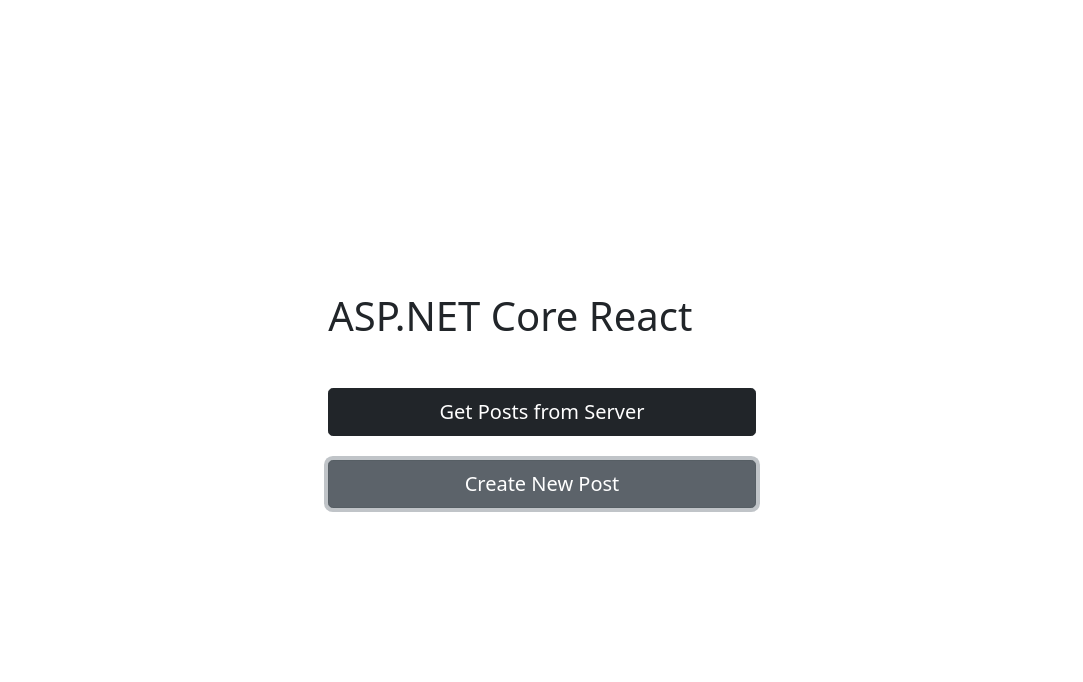
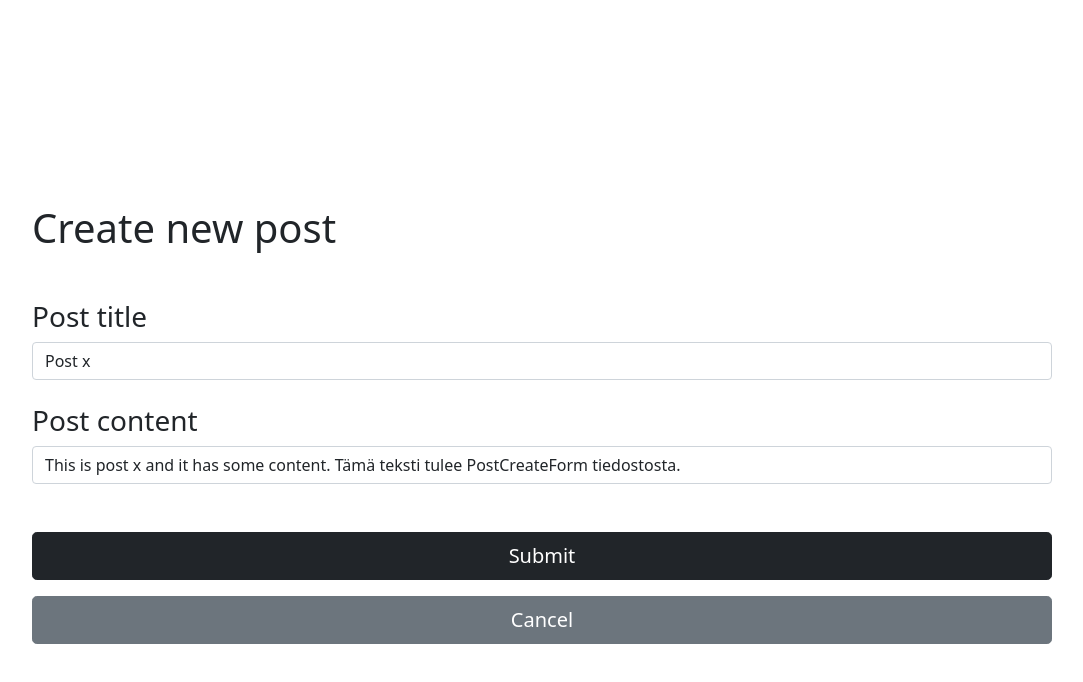
Before and after one commit to mika1407/reactclient, a React (Create React App) app: page / in a window 1280 px wide. Both pictures are taken after a click on the button "Create New Post". Shown: the top 682 px of the page, without its empty margins (98-1181 px from the left). Built offline with nearby package versions, Linux system fonts and the light colour scheme.

Commit message:
ongelma post toiminnossa?

```diff
--- a/package.json
+++ b/package.json
@@ -14,7 +14,7 @@
     "web-vitals": "^2.1.4"
   },
   "scripts": {
-    "start": "react-scripts start",
+    "start": "cross-env BROWSER='msedge.exe' react-scripts start",
     "build": "react-scripts build",
     "test": "react-scripts test",
     "eject": "react-scripts eject"
--- a/src/App.js
+++ b/src/App.js
@@ -1,8 +1,10 @@
 import React, { useState } from "react";
 import Constants from "./utilities/Constants";
+import PostCreateForm from "./components/PostCreateForm";
 
-function App() {
+export default function App() {
   const [posts, setPosts] = useState([]);
+  const [showingCreateNewPostForm, setShowingCreateNewPostForm] = useState(false);
 
   function getPosts() {
     const url = Constants.API_URL_GET_ALL_POSTS;
@@ -12,7 +14,6 @@
     })
       .then(response => response.json())
       .then(postsFromServer => {
-        // console.log(postsFromServer);
         setPosts(postsFromServer);
       })
       .catch((error) => {
@@ -25,16 +26,20 @@
     <div className="container">
       <div className="row min-vh-100">
         <div className="col d-flex flex-column justify-content-center align-items-center">
+          {showingCreateNewPostForm === false && (
             <div>
               <h1>ASP.NET Core React</h1>
 
               <div className="mt-5">
                 <button onClick={getPosts} className="btn btn-dark btn-lg w-100">Get Posts from Server</button>
-              <button onClick={() => { }} className="btn btn-secondary btn-lg w-100 mt-4">Create New Post</button>
+                <button onClick={() => setShowingCreateNewPostForm(true)} className="btn btn-secondary btn-lg w-100 mt-4">Create New Post</button>
               </div>
             </div>
+          )}
 
-          {posts.length > 0 && renderPostsTable()}
+          {(posts.length > 0 && showingCreateNewPostForm === false) && renderPostsTable()}
+
+          {showingCreateNewPostForm && <PostCreateForm onPostCreated={onPostCreated} />}
         </div>
       </div>
     </div>
@@ -72,6 +77,16 @@
       </div>
     );
   }
+
+  function onPostCreated(createdPost) {
+    setShowingCreateNewPostForm(false);
+
+    if (createdPost === null) {
+      return;
     }
 
-export default App;
+    alert(`Post successfully created. After clicking OK, your new post titled "${createdPost.title}" will show up in the table below.`);
+
+    getPosts();
+  }
+}
--- /dev/null
+++ b/src/components/PostCreateForm.js
@@ -0,0 +1,67 @@
+import React, { useState } from 'react'
+import Constants from '../utilities/Constants'
+
+export default function PostCreateForm(props) {
+    const initialFormData = Object.freeze({
+        title: "Post x",
+        content: "This is post x and it has some content. Tämä teksti tulee PostCreateForm tiedostosta."
+    });
+
+    const [formData, setFormData] = useState(initialFormData);
+
+    const handleChange = (e) => {
+        setFormData({
+            ...formData,
+            [e.target.name]: e.target.value,
+        });
+    };
+
+    const handleSubmit = (e) => {
+        e.preventDefault();
+
+        const postToCreate = {
+            postId: 0,
+            title: formData.title,
+            content: formData.content
+        };
+
+        const url = Constants.API_URL_CREATE_POST;
+
+        fetch(url, {
+            methot: 'POST',
+            headers: {
+                'Content-Type': 'application/json'
+            },
+            body: JSON.stringify(postToCreate)
+        })
+            .then(response => response.json())
+            .then(responseFromServer => {
+                console.log(responseFromServer);
+            })
+            .catch((error) => {
+                console.log(error);
+                alert(error);
+            });
+
+        props.onPostCreated(postToCreate);
+    };
+
+    return (
+        <form className='w-100 px-5'>
+            <h1 className='mt-5'>Create new post</h1>
+
+            <div className='mt-5'>
+                <label className='h3 form-label'>Post title</label>
+                <input value={formData.title} name="title" type="text" className='form-control' onChange={handleChange} />
+            </div>
+
+            <div className='mt-4'>
+                <label className='h3 form-label'>Post content</label>
+                <input value={formData.content} name="content" type="text" className='form-control' onChange={handleChange} />
+            </div>
+
+            <button onClick={handleSubmit} className="btn btn-dark btn-lg w-100 mt-5">Submit</button>
+            <button onClick={() => props.onPostCreated(null)} className="btn btn-secondary btn-lg w-100 mt-3">Cancel</button>
+        </form>
+    );
+}
```
Lines whose indentation alone changed are shown as unchanged.
